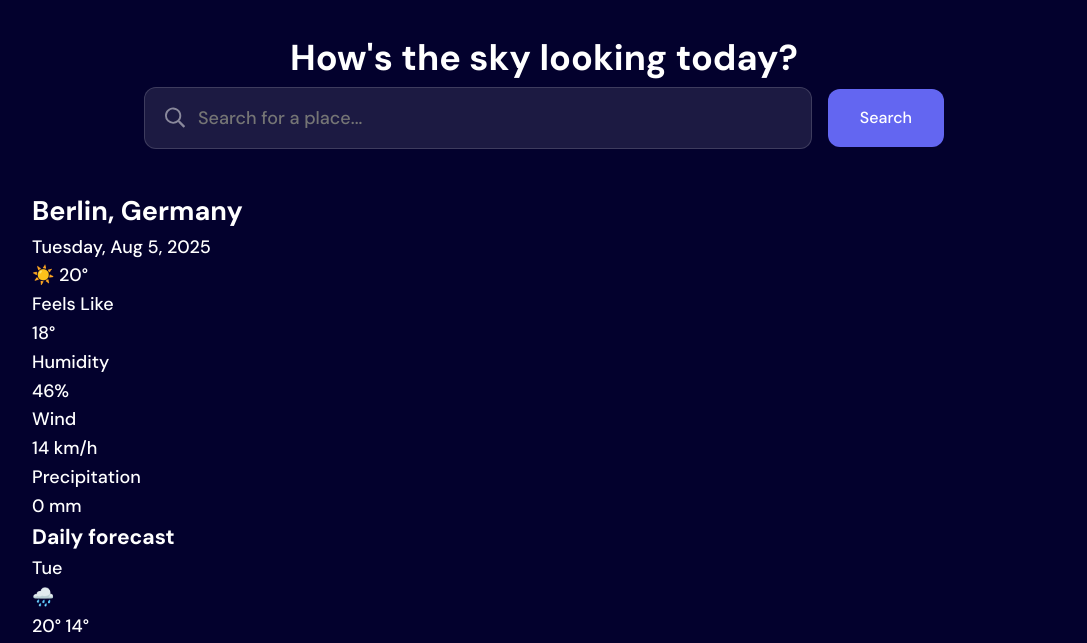
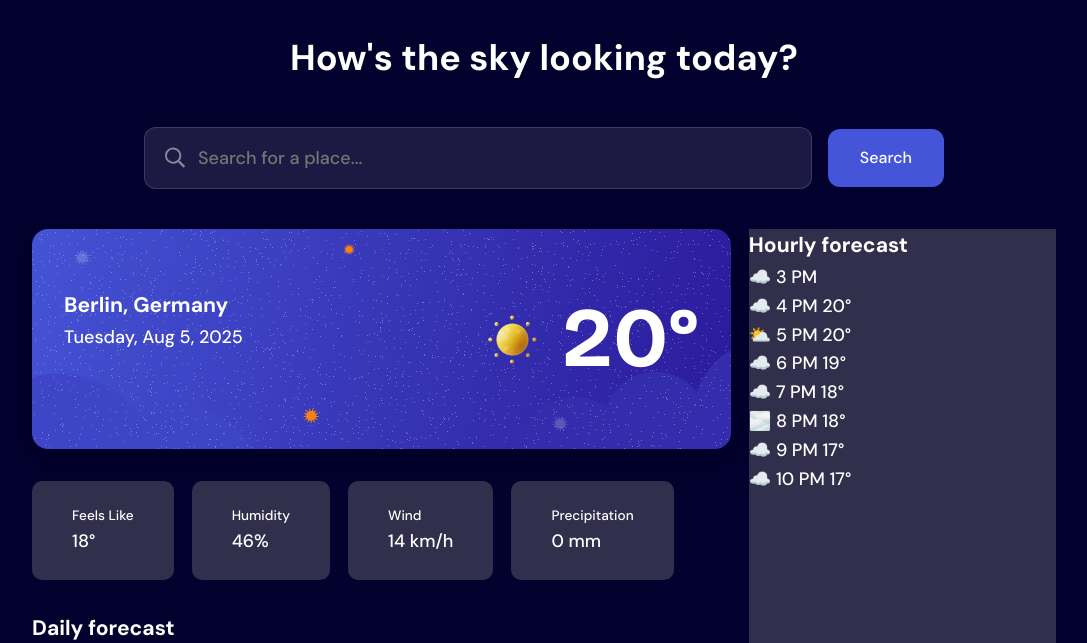
Before and after one commit to idirieh/Frontend-Intermediate, a plain HTML site: page weather-app-main/index.html in a window 1280 px wide. Shown: the part 79-722 px from the top of the page, without its empty margins (96-1183 px from the left). Drawn offline with Linux system fonts and the light colour scheme.

Commit message:
update some style.css #2

```diff
--- a/weather-app-main/index.html
+++ b/weather-app-main/index.html
@@ -43,28 +43,28 @@
     <div class="search-section">
       <div class="search-bar">
         <span class="search-icon"><img src="./assets/images/icon-search.svg" alt=""></span>
-        <input type="text" placeholder="Search for a place...">
+        <input type="text" placeholder="Search for a place..." autofocus>
       </div>
       <button class="search-button">Search</button>
     </div>
 
 
+    <div class="wrapper-flex">
       <div class="main-content">
-
         <!-- Main Weather Card -->
         <div class="weather-card">
           <div class="weather-card-content">
               <div class="location-info">
-                <h2 class="location-name">Berlin, Germany</h2>
+                  <h3 class="location-name">Berlin, Germany</h3>
                   <p class="location-date">Tuesday, Aug 5, 2025</p>
               </div>
               <div class="weather-display">
-                <span class="weather-icon-large">☀️</span>
-                <span class="temperature-large">20°</span>
+                  <img src="./assets/images/icon-sunny.webp" alt="Sunny">
+                  <h2 class="temperature-large">20°</h2>
               </div>
           </div>
         </div>
-
+        <!-- Weather Details -->
         <div class="weather-details-grid">
           <div class="detail-card">
             <div class="detail-label">Feels Like</div>
@@ -83,7 +83,6 @@
             <div class="detail-value">0 mm</div>
           </div>
         </div>
-
         <!-- Daily Forecast -->
         <section class="daily-forecast-section">
             <h3 class="section-title">Daily forecast</h3>
@@ -194,6 +193,7 @@
               </div>
           </div>
       </aside>
+    </div>
 
   </main>
 
--- a/weather-app-main/style.css
+++ b/weather-app-main/style.css
@@ -196,7 +196,7 @@ select option {
     display: flex;
     gap: 16px;
     max-width: 800px;
-    margin: 0 auto 40px;
+    margin:40px auto;
     align-items: center;
 }
 
@@ -230,7 +230,7 @@ select option {
 }
 
 .search-button {
-    background-color: #6366f1;
+    background-color: var(--color-blue-500);
     color: #ffffff;
     border: none;
     border-radius: 12px;
@@ -242,17 +242,96 @@ select option {
 }
 
 .search-button:hover {
-    background-color: #4f46e5;
+    background-color: var(--color-blue-700);
 }
 
 .search-button:active {
-    background-color: #4338ca;
+    background-color: var(--color-blue-700);
 }
 
 
+.wrapper-flex {
+  display: flex;
+  justify-content: center;
+  gap: 1em;
+}
+
 /* Main Content */
 
-/* .weather-card {
-  background: url(./assets/images/bg-today-large.svg), no-repeat, center;
+.main-content {
+  /* background: var(--color-neutral-600); */
+  /* width: 70%; */
+  /* flex-basis: 70%; */
+  flex: 1 1 70%;
+}
 
-} */
+
+.weather-card {
+  background-image: url('./assets/images/bg-today-large.svg');
+  background-repeat: no-repeat;
+  background-position: center;
+  background-size: cover;
+  border-radius: var(--radius-lg);
+  padding: 1.5rem 2rem;
+  color: var(--color-text);
+  display: flex;
+  align-items: center;
+  /* justify-content: space-between; */
+  min-height: 220px;
+  box-shadow: var(--shadow-lg);
+  overflow: hidden;
+}
+
+.weather-card .weather-card-content {
+  display: flex;
+  justify-content: space-between;
+  flex: 1 1 100%;
+}
+
+.weather-display img {
+  width: 100px;
+  height: 100px;
+}
+
+.weather-display {
+  display: flex;
+  align-items: center;
+}
+
+.weather-display .temperature-large {
+  font: normal 700 5.25rem/1.2 var(--font-family-heading);
+}
+
+.hourly-forecast-sidebar {
+  background: var(--color-neutral-700);
+  /* width: 30%; */
+  /* flex-basis: 30%; */
+  flex: 0 0 30%;
+}
+
+.weather-details-grid {
+  display: flex;
+  gap: 1em;
+  margin: var(--gap-8) 0;
+}
+
+.weather-details-grid .detail-card {
+  background-color: var(--color-neutral-700);
+  padding: 1.5rem 2.5rem;
+  border-radius: var(--radius-md);
+}
+
+.weather-details-grid .detail-card .detail-label {
+  font-size: .85rem;
+}
+
+.daily-forecast-grid {
+  display: flex;
+  gap: 1em;
+}
+
+.forecast-day-card {
+  background-color: var(--color-neutral-700);
+  padding: 1rem 1.5rem;
+  border-radius: var(--radius-md);
+}
```
Also changed, not shown: weather-app-main/test.html (+15 -0 lines). Lines whose indentation alone changed are shown as unchanged.
